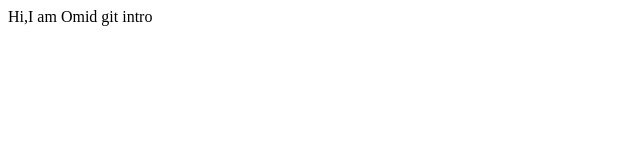
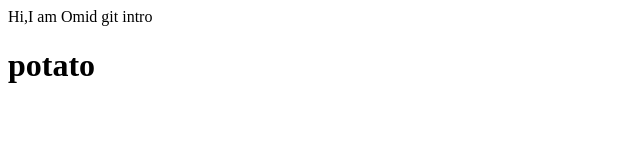
Before and after one commit to Omidpiri99/preprocessing, a plain HTML site: page index.html in a window 1280 px wide. Shown: the whole page, without its empty margins (0-640 px from the left). Drawn offline with Linux system fonts and the light colour scheme.

Commit message:
add h1 tag

```diff
--- a/index.html
+++ b/index.html
@@ -9,6 +9,6 @@
 <body>
     Hi,I am Omid
     git intro
-
+    <h1>potato</h1>
 </body>
 </html>
```
